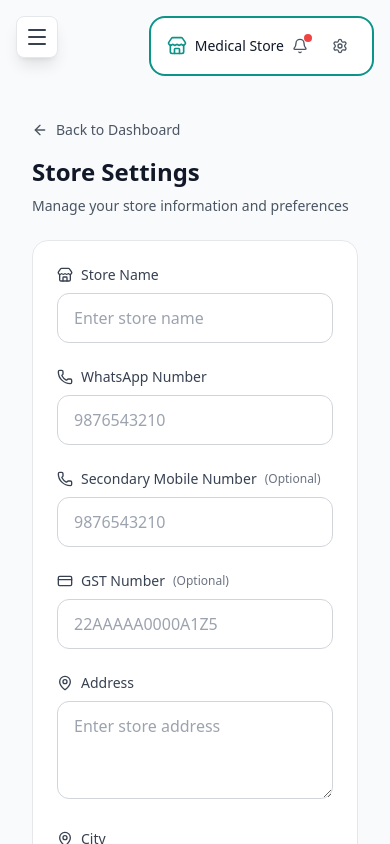
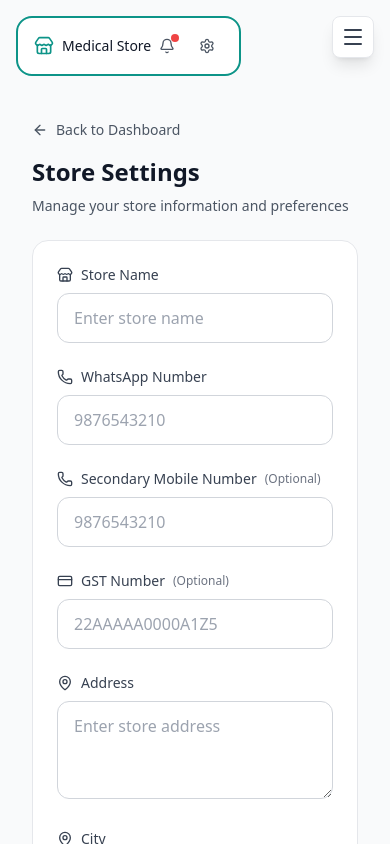
Before and after one commit to mrravipandee/pharmly, a Next.js app in the folder pharmly-web/: page /dashboard/settings in a window 390 px wide. Shown: the top 844 px of the page. Built offline with nearby package versions, Linux system fonts and the light colour scheme.

Commit message:
webapp(fix): mobile view ui and responsivess

```diff
--- a/pharmly-web/src/app/dashboard/layout.tsx
+++ b/pharmly-web/src/app/dashboard/layout.tsx
@@ -8,12 +8,12 @@ export default function DashboardLayout({
 }) {
   return (
     <div className="flex min-h-screen bg-gray-50">
-      {/* Sidebar - 30% on desktop */}
+      {/* Sidebar - 30% on desktop, slides from right on mobile */}
       <Sidebar />
 
       {/* Main Content - 70% on desktop */}
       <main className="flex-1 overflow-y-auto relative">
-        <div className="absolute top-0 right-0 w-auto">
+        <div className="absolute top-0 left-0 md:right-0 md:left-auto w-auto">
           <TopNavbar />
         </div>
         <div className="p-4 md:p-6 lg:p-8 pt-10 mt-16">
--- a/pharmly-web/src/components/layout/Sidebar.tsx
+++ b/pharmly-web/src/components/layout/Sidebar.tsx
@@ -42,7 +42,7 @@ export default function Sidebar() {
       {/* Mobile Menu Button */}
       <button
         onClick={() => setIsMobileMenuOpen(!isMobileMenuOpen)}
-        className="lg:hidden fixed top-4 left-4 z-50 p-2 bg-white rounded-lg shadow-lg border border-gray-200"
+        className="lg:hidden fixed top-4 right-4 z-50 p-2 bg-white rounded-lg shadow-lg border border-gray-200"
       >
         {isMobileMenuOpen ? (
           <X className="w-6 h-6 text-gray-700" />
@@ -63,10 +63,11 @@ export default function Sidebar() {
       <aside
         className={`
           fixed lg:sticky top-0 h-screen
-          w-[280px] lg:w-[12rem] bg-white border-r border-gray-200
+          w-[280px] lg:w-[12rem] bg-white
+          lg:border-r border-gray-200
           flex flex-col
           transition-transform duration-300 z-40
-          ${isMobileMenuOpen ? "translate-x-0" : "-translate-x-full lg:translate-x-0"}
+          ${isMobileMenuOpen ? "right-0 translate-x-0" : "right-0 translate-x-full lg:translate-x-0 lg:left-0 lg:right-auto"}
         `}
       >
         {/* Logo */}
--- a/pharmly-web/src/components/layout/TopNavbar.tsx
+++ b/pharmly-web/src/components/layout/TopNavbar.tsx
@@ -14,11 +14,13 @@ export default function TopNavbar() {
   }, []);
 
   return (
-    <div className="sticky top-0 z-20 px-4 md:px-0">
+    <div className="sticky top-0 z-20 md:px-0">
       <div
         className="
-          mx-auto
           mt-4
+          ml-4
+          mr-auto
+          md:mx-auto
           flex
           items-center
           justify-between
@@ -28,6 +30,8 @@ export default function TopNavbar() {
           bg-white
           px-4
           py-3
+          max-w-fit
+          md:max-w-none
           md:mr-10
         "
       >
```
Also changed, not shown: 1 other file (tests, documents, lock files or other folders).
